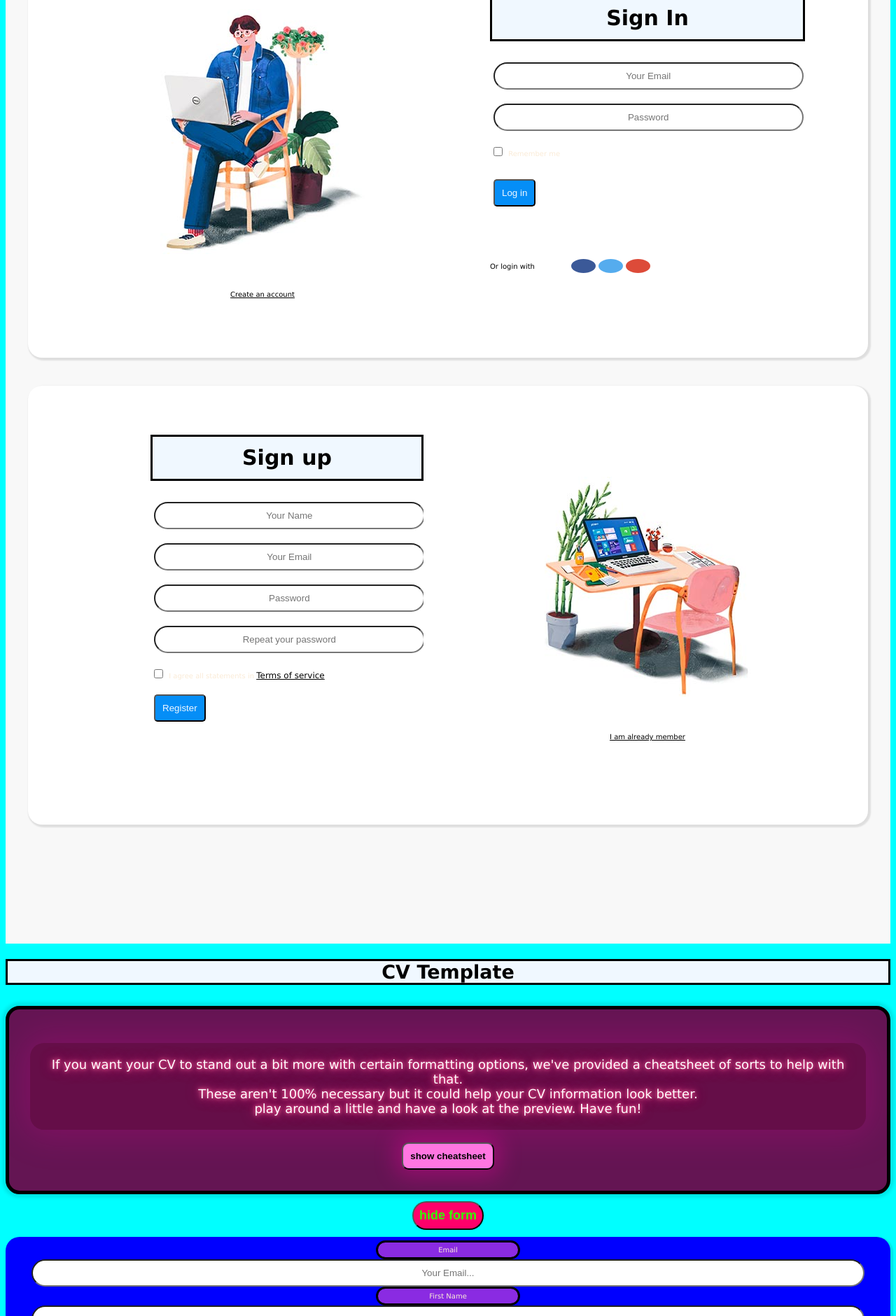
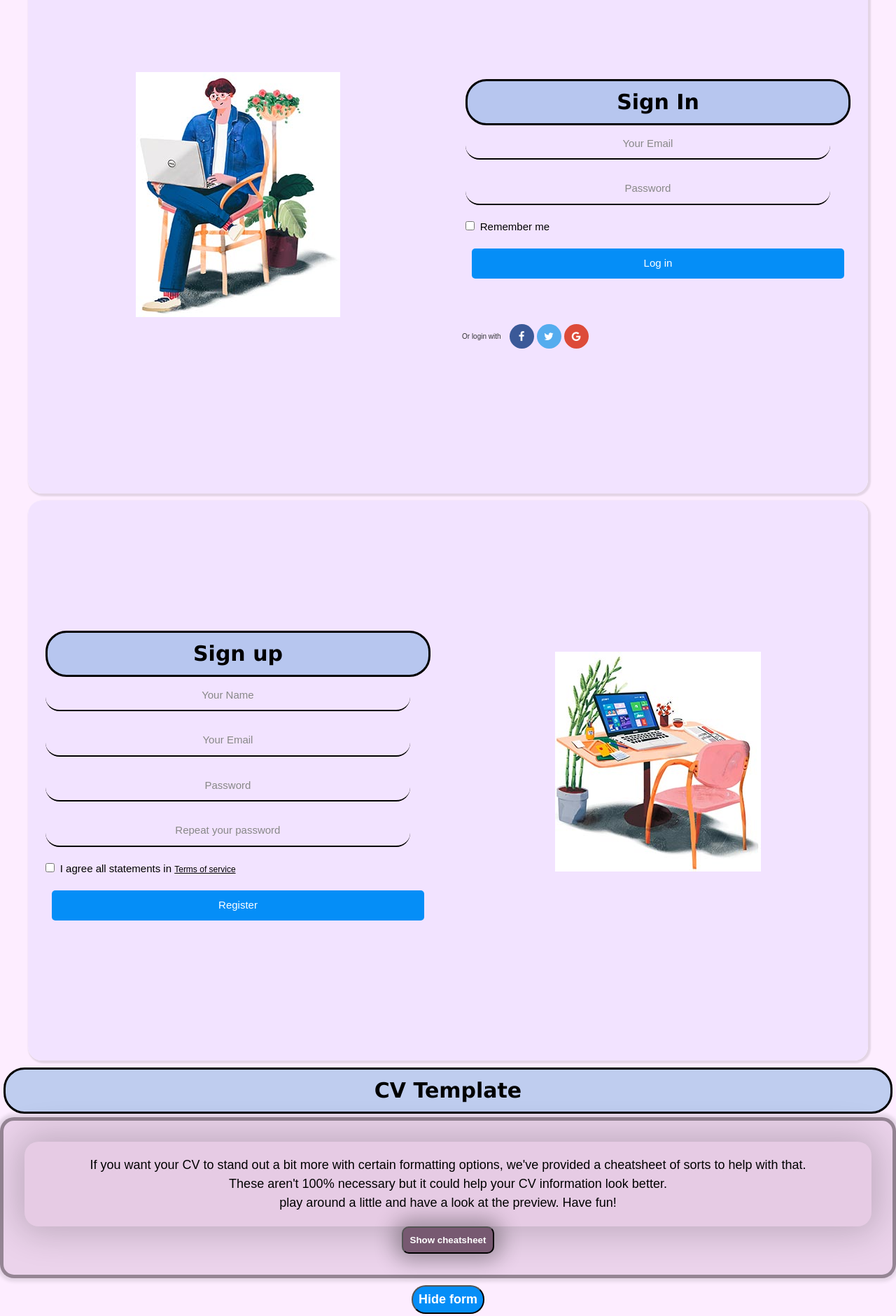
Before and after one commit to djanth22/week-5-assignment, a website built with Vite: page client/index.html in a window 1280 px wide. Shown: the part 100-1980 px from the top of the page at 70% size. Built offline with nearby package versions, Linux system fonts and the light colour scheme; what markdown would draw is missing.

Commit message:
full page styling

```diff
--- a/client/app.js
+++ b/client/app.js
@@ -27,11 +27,11 @@ function reveal() {
   if (display == true) {
     form.style.display = "none";
     display = false;
-    toggle.textContent = "show form";
+    toggle.textContent = "Show form";
   } else {
     form.style.display = "block";
     display = true;
-    toggle.textContent = "hide form";
+    toggle.textContent = "Hide form";
   }
 }
 
--- a/client/index.html
+++ b/client/index.html
@@ -2,6 +2,7 @@
 <html lang="en">
   <head>
     <meta charset="UTF-8" />
+    <link rel="stylesheet" href="https://cdnjs.cloudflare.com/ajax/libs/font-awesome/4.7.0/css/font-awesome.min.css">
     <link rel="stylesheet" href="./main.css" />
     <link rel="stylesheet" href="./style.css" />
     <link rel="stylesheet" href="./markdown.css" />
@@ -23,9 +24,6 @@
               <figure>
                 <img src="./public/signin-image.jpg" alt="sign up image" />
               </figure>
-              <a href="./signup.html" class="signup-image-link"
-                >Create an account</a
-              >
             </div>
             <div class="signin-form">
               <h2 class="form-title">Sign In</h2>
@@ -72,9 +70,9 @@
               <div class="social-login">
                 <span class="social-label">Or login with</span>
                 <ul class="socials">
-                  <a href="#" class="fa fa-facebook"></a>
-                  <a href="#" class="fa fa-twitter"></a>
-                  <a href="#" class="fa fa-google"></a>
+                  <a href="#"><i class='fa fa-facebook'></i></a>
+                  <a href="#"><i class="fa fa-twitter"></i></a>
+                  <a href="#"><i class="fa fa-google"></i></a>
                 </ul>
               </div>
             </div>
@@ -153,9 +151,6 @@
               <figure>
                 <img src="./public/signup-image.jpg" alt="sing up image" />
               </figure>
-              <a href="./signin.html" class="signup-image-link"
-                >I am already member</a
-              >
             </div>
           </div>
         </div>
@@ -163,7 +158,7 @@
     </div>
 
     <section class="header">
-      <h1 class="form-title">CV Template</h1>
+      <h2 class="form-title">CV Template</h2>
       <section class="cheatsheet-container">
         <p class="cs-info">
           If you want your CV to stand out a bit more with certain formatting
@@ -174,7 +169,7 @@
           <br />
           play around a little and have a look at the preview. Have fun!
         </p>
-        <button class="cheatsheet-button">show cheatsheet</button>
+        <button class="cheatsheet-button">Show cheatsheet</button>
         </div>
         <div class="cheatsheet-content">
           <p class="cs-info">
@@ -196,7 +191,7 @@
           </p>
         </div>
       </section>
-      <button id="hide-show">hide form</button>
+      <button id="hide-show">Hide form</button>
     </section>
     <div id="form-container">
       <form id="cv-form">
@@ -276,9 +271,10 @@
         >
         </textarea>
 
-        <button type="submit" id="submit-form">submit data</button>
+        <button type="submit" id="submit-form">Submit data</button>
       </form>
     </div>
+    <h2 class="form-title">CV preview</h2>
     <div id="cv-preview">
       <div id="name-container"></div>
       <div id="preview"></div>
--- a/client/main.css
+++ b/client/main.css
@@ -1,6 +1,6 @@
-body {
+/* body {
   background-color: aqua;
-}
+} */
 
 .header {
   text-align: center;
@@ -14,35 +14,35 @@ body {
 }
 
 .cheatsheet-button {
-  color: rgb(0, 0, 0);
+  color: rgb(255, 255, 255);
   font-weight: 700;
-  background-color: rgb(255, 118, 225);
+  background-color: rgb(119, 89, 113);
   padding: 10px;
   border-radius: 10px;
-  box-shadow: 0px 0px 30px 10px #ff00aa50;
+  box-shadow: 0px 0px 30px 10px #00000050;
 }
 
 .cheatsheet-container {
-  background-color: rgb(100, 21, 83);
+  background-color: rgba(100, 21, 83, 0.116);
   padding: 30px;
   border-radius: 20px;
-  border: 5px, black, solid;
+  border: 5px, rgba(0, 0, 0, 0.37), solid;
   box-shadow: 0px 0px 5px 5px #0000001a;
 }
 
 .cs-info {
-  text-shadow: 0 0 5px #ff4c90, 0 0 10px #ff73a9, 0 0 20px #ff2e7e;
-  color: rgb(255, 255, 255);
-  background-color: #66003050;
+  /* text-shadow: 0 0 5px #ff4c90, 0 0 10px #ff73a9, 0 0 20px #ff2e7e; */
+  color: rgb(0, 0, 0);
+  background-color: #6600300a;
   padding: 20px;
   border-radius: 20px;
-  box-shadow: 0px 0px 50px 10px #ff00aa30;
+  box-shadow: 0px 0px 50px 10px #00000030;
 }
 
 #hide-show,
 #submit-form {
-  color: rgb(51, 255, 0);
-  background-color: rgb(255, 0, 106);
+  color: rgb(255, 255, 255);
+  background-color: #058ef7;
   border-radius: 20px;
   padding: 8px;
   font-size: large;
@@ -51,15 +51,22 @@ body {
   margin-bottom: 10px;
 }
 
+#hide-show:hover,
+#submit-form:hover {
+  background: #024306;
+}
+
 .form-title {
   text-align: center;
-  background-color: aliceblue;
+  background-color: rgba(53, 133, 204, 0.308);
   border: 3px, black, solid;
+  border-radius: 30px;
+  margin: 5px;
 }
 
 #form-container {
   display: block;
-  background-color: blue;
+  background-color: #5a5a7a57;
   padding: 5px;
   border-radius: 20px;
   box-shadow: 2px 2px 2px 2px #0000001a;
@@ -94,13 +101,16 @@ textarea {
 label {
   padding-top: 5px;
   padding-bottom: 5px;
-  color: antiquewhite;
+  color: rgb(0, 0, 0);
+  font-size: 15px;
 }
 
 .label-text {
   align-self: center;
-  background-color: blueviolet;
-  width: 200px;
+  background-color: rgba(137, 43, 226, 0.103);
+  width: 300px;
   border-radius: 30px;
-  border: 3px, black, solid;
+  border: 3px, rgba(0, 0, 0, 0.288), solid;
+  margin: 5px;
+  box-shadow: 2px 2px 2px 2px #0000001a;
 }
--- a/client/markdown.css
+++ b/client/markdown.css
@@ -13,6 +13,12 @@
   grid-template-columns: repeat(5, 1fr);
   grid-template-rows: repeat(6, 1fr);
   gap: 8px;
+  background-color: rgb(246, 237, 255);
+  padding: 20px;
+  border-radius: 30px;
+  margin: 5px;
+  border: 3px, rgba(0, 0, 0, 0.411), solid;
+  box-shadow: 0px 0px 30px 10px #00000050;
 }
 
 .div1 {
--- a/client/style.css
+++ b/client/style.css
@@ -1,143 +1,199 @@
-display-flex, .display-flex, .display-flex-center, .signup-content, .signin-content, .social-login, .socials {
+/* Combine similar selectors */
+.display-flex,
+.display-flex-center,
+.signup-content,
+.signin-content,
+.social-login,
+.socials {
   display: flex;
 }
 
-body{
-    background: #f8f8f8;
+/* Universal Reset */
+* {
+  margin: 0;
+  padding: 0;
+  box-sizing: border-box;
+}
+
+/* Basic styles */
+html,
+body {
+  height: 100%;
+  font-family: Arial, sans-serif;
   font-size: 10px;
-    font-family:Verdana, Geneva, Tahoma, sans-serif;
-    color:black;
+  line-height: 1.5;
+  color: #333;
+  background-color: #fdedff;
 }
-#login_massage{
+
+/* Error message style */
+#login_message {
   color: red;
 }
+
+/* Flexbox utility for centering */
+.display-flex-center {
+  justify-content: center;
+  align-items: center;
+}
+
+/* Forms and image sections */
+.signin-form,
+.signin-image,
+.signup-form,
+.signup-image {
+  width: 50%;
+  padding: 20px;
+  margin: 0 auto;
+  overflow: hidden;
+}
+
 img {
   max-width: 100%;
   height: auto;
 }
 
+/* Headers */
 h2 {
-    line-height: 2;
   margin: 0;
   padding: 0;
   font-weight: bold;
   color: black;
   font-size: 30px;
   font-family: Verdana, Geneva, Tahoma, sans-serif;
+  line-height: 2;
 }
 
+/* Main wrapper */
 .main {
-    background: #f8f8f8;
-    padding: 20px;
+  background: #fdedff;
+  padding: 5px;
 }
 
-.container{
-    width: auto;
+.container {
   background: #fff;
-    margin: auto;
-    box-shadow: 2px 2px 2px 2px rgba(0,0,0,0.1);
+  justify-content: center;
+  margin: 0 auto;
+  align-items: center;
+  box-shadow: 2px 2px 2px 2px rgba(0, 0, 0, 0.1);
   border-radius: 20px;
 }
 
-.display-flex {
-    justify-content: space-between;
+.signup,
+.signin-content {
+  justify-content: center;
   align-items: center;
+  min-height: 100vh;
+  flex-direction: row;
 }
 
-.display-flex-center {
+.signup-content,
+.signin-content {
+  display: flex;
   justify-content: center;
   align-items: center;
+  min-height: 100vh;
+  flex-direction: row;
+  background-color: #f2e3ff;
+  border-radius: 20px;
 }
 
-.position-center {
-    position: absolute;
-    top: 50%;
-    left: 50%;
-    transform: translate(-50%, -50%);
+.signin-content .signin-image {
+  order: -1; /* Moves the sign-in image to the left */
 }
 
-.signup {
-    margin-bottom: 150px;
+.signup-content .signup-image {
+  order: 1; /* Keeps the sign-up image on the right */
 }
 
-.signup-content {
-    padding: 70px;
+.signin-image,
+.signup-image {
+  width: 50%;
+  padding: 20px;
+  overflow: hidden;
+  margin: 0 auto;
 }
 
-.signup-form, .signup-image, .signin-form, .signin-image {
+.signin-form,
+.signup-form {
   width: 50%;
-    overflow: hidden;
+  padding: 20px;
+  margin: 0 auto;
 }
 
-.signup-image {
-    margin: 50px;
-    margin-top: 50px;
+figure {
+  text-align: center;
+  margin-bottom: 50px;
 }
 
-.signup-image-link {
-    font-size: 10px;
-    color: black;
-    display: block;
-    text-align: center;
-}
-.term-service {
-    font-size: 12px;
-    color: #000;
+img {
+  max-width: 100%;
+  height: auto;
 }
 
-.signup-form {
-    margin-left: 75px;
-    margin-right: 75px;
-    padding-left: 30px;
+/* Buttons */
+.form-submit {
+  display: inline-block;
+  background-color: #058ef7;
+  color: white;
+  padding: 10px 15px;
+  border: none;
+  border-radius: 5px;
+  cursor: pointer;
+  width: 95%;
+  transition: background 0.3s ease;
+  margin: 0 auto;
 }
 
-.register-form {
-    width: 100%;
+.form-submit:hover {
+  background-color: #024306;
 }
 
-.form-title {
-    margin-bottom: 30px;
+/* Forms */
+input {
+  width: 98%;
+  padding: 12px 10px 12px 45px;
+  border: none;
+  border-bottom: 2px solid black;
+  border-radius: 0;
+  background-color: transparent;
+  box-sizing: border-box;
+  font-size: 15px;
+  line-height: 1.5;
+}
+
+input::placeholder {
+  color: #888;
+}
+
+input:focus {
+  outline: none;
+  border-bottom: 2px solid #058ef7;
+  transition: border-color 0.3s ease;
 }
 
 .form-group {
   position: relative;
   margin-bottom: 20px;
-    overflow: hidden;
-}
-/*
-input {
-    width: 100%;
-    padding: 5px 25px;
-    border-bottom: 1px solid #999;
-    display: block;
-    border: none;
-    box-sizing: border-box;
 }
 
-input[type=checkbox]{
-    width: 4px;
-    margin: 0;
-    padding: 0;
-    display: none;
+.form-group.form-button {
+  text-align: center;
 }
 
-input[type=checkbox] + label {
+.form-group .icon {
+  position: absolute;
+  left: 10px;
+  top: 50%;
+  transform: translateY(-50%);
+  color: #333;
+  font-size: 18px;
+  line-height: 1;
   display: inline-block;
-    line-height: 4px;
+  pointer-events: none;
 }
 
-input[type=checkbox] + label > span {
-    display: inline-block;
-    width: 10px;
-    height: 10px;
-    margin-right: 5px;
-    margin-bottom: 1px;
-    border-radius: 1px;
-    border: 1px solid #999;
-    background: #fff;
-    vertical-align: bottom;
-} */
-
+/* Checkbox and label */
 .agree-term {
   display: inline-block;
   width: auto;
@@ -147,67 +203,49 @@ input[type=checkbox] + label > span {
   position: relative;
   top: 0%;
   transform: translateY(0);
+  color: #000;
 }
 
-.signin-content {
-    padding-top: 65px;
-    padding-bottom: 85px;
-}
-figure {
-    margin-bottom: 50px;
-    text-align: center;
+.signup-image-link,
+.signup-form .term-service {
+  font-size: 12px;
+  color: #000;
 }
 
-.form-submit {
-    display: inline-block;
-    background: #058ef7;
-    color: aliceblue;
-    width: auto;
-    padding: auto;
-    border-radius: 5px;
-    cursor: pointer;
-} .form-submit:hover {background: #024306;}
-
-#signin {
-    margin-top: 10px;
+.signup-image-link {
+  margin-top: 20px;
+  display: block;
+  text-align: center;
+  font-size: 20px;
 }
 
-.signin.content {
-    padding: 65px;
-    padding-bottom: 85px;
-}
-
+/* Social login section */
 .social-login {
   align-items: center;
   margin-top: 60px;
 }
 
 .social-label {
-    display: inline-block;
   margin-right: 10px;
 }
 
 .fa {
   padding: 10px;
   font-size: 15px;
-    width: 15px;
+  width: 35px;
   text-align: center;
   text-decoration: none;
   margin: 5px 2px;
   border-radius: 50%;
 }
 
-.fa:hover {
-    opacity: 0.7;
-}
-
 .fa-facebook {
-    background: #3B5998;
+  background: #3b5998;
   color: white;
 }
 
 .fa-twitter {
-    background: #55ACEE;
+  background: #55acee;
   color: white;
 }
 
@@ -216,51 +254,41 @@ figure {
   color: white;
 }
 
-.signin-image {
-    margin-left: 110px;
-    margin-right: 20px;
-    margin-top: 10px;
+.fa:hover {
+  opacity: 0.7;
 }
 
-.signin-form {
-    margin-right: 90px;
-    margin-left: 80px;
-}
-
+/* Responsive design */
 @media screen and (min-width: 1024px) {
   .container {
     max-width: 1200px;
   }
 }
 
-@media screen and (max-width: 1200){
-    .container{
+@media screen and (max-width: 1200px) {
+  .container {
     width: calc(100% - 30px);
     max-width: 100%;
   }
 }
 
-@media screen and (max-width: 500px) {
-    .signin-content, .signup-content {
-        flex-direction: column;
-        justify-content: center;
+@media (max-width: 768px) {
+  .signin-form,
+  .signin-image,
+  .signup-form,
+  .signup-image {
+    width: 100%;
+    padding: 0;
   }
 
-    .signin-image {
-        margin-left: 0px;
-        margin-right: 0px;
-        margin-top: 50px;
-        order: 2;
+  .signin-content,
+  .signup-content {
+    flex-direction: column; /* Stacks image and form on top of each other */
   }
-
-    .signup-form, .signup-image, .signin-form, .signin-image {
-        width: auto;
-    }
-
-    .signin-form {
-        order: 1;
-        margin-right: 0px;
-        margin-left: 0px;
-        padding: 0 30px;
+  .signin-image,
+  .signup-image {
+    order: 0; /* Reset the order on mobile */
+    width: 100%;
+    margin-bottom: 20px;
   }
 }
```
Also changed, not shown: client/main.html (deleted, +0 -94 lines), client/signup.js (deleted, +0 -10 lines). Lines whose indentation alone changed are shown as unchanged.
